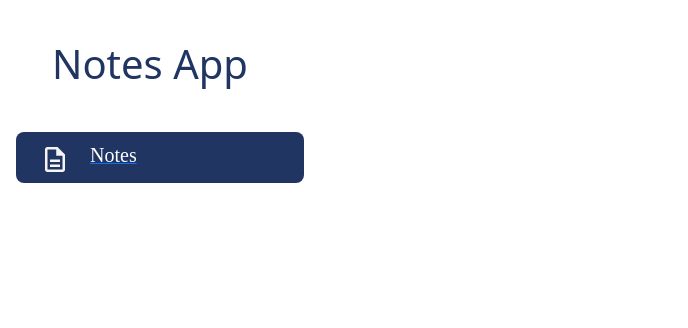
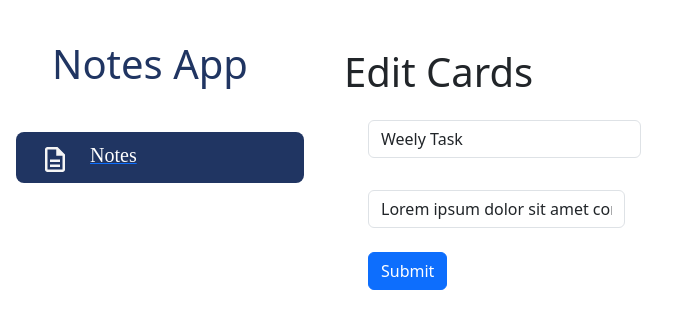
Before and after one commit to SumaiyaBanu15/task-project-2, a React (Vite) app: page /cards/1 in a window 1280 px wide. Before the commit this address had no page. Shown: the top 328 px of the page, without its empty margins (0-688 px from the left). Built offline with nearby package versions, Linux system fonts and the light colour scheme; a web font is replaced by a local one.

Commit message:
Code Updated

```diff
--- a/src/App.jsx
+++ b/src/App.jsx
@@ -1,10 +1,9 @@
-import React,{ useState } from 'react'
+import React from 'react'
 import Sidebar from './components/Sidebar'
 import Content from './components/Content'
-import UserContext,{ UserDataContext } from './components/context/UserContext'
+import Cards from './components/Cards'
+import UserContext  from './components/context/UserContext'
 import { BrowserRouter,Routes,Route } from 'react-router-dom'
-import { useNavigate } from 'react-router-dom'
-
 
 function App() {
 
@@ -18,7 +17,9 @@ function App() {
             </div>
             <div className="col-md-9">
               <Routes>
-                <Route path='/content' element={<UserContext><Content /></UserContext>} />
+                <Route path='content' element ={<UserContext><Content /> </UserContext>} />
+
+                <Route path='cards/:id' element ={<UserContext><Cards /></UserContext>} />
               </Routes>
             </div>
           </div>
--- /dev/null
+++ b/src/components/Cards.jsx
@@ -0,0 +1,104 @@
+import React,{ useContext, useEffect, useState} from 'react'
+import Container from "react-bootstrap/Container";
+import Row from "react-bootstrap/Row";
+import Col from "react-bootstrap/Col";
+import Card from 'react-bootstrap/Card';
+import { UserDataContext } from './context/UserContext';
+import { useParams, useNavigate } from 'react-router-dom';
+import { FormControl } from 'react-bootstrap';
+import Button from 'react-bootstrap/Button';
+import Form from 'react-bootstrap/Form';
+import { Formik } from 'formik';
+import * as Yup from 'yup';
+
+function Cards() {
+
+const params = useParams()
+const {data,setData} = useContext(UserDataContext)
+const [initialValue,setInitialValue] = useState({
+    title:"",
+    body:""
+  })
+const navigate = useNavigate()
+
+const UserSchema = Yup.object().shape({
+  title:Yup.string(),
+  body:Yup.string()
+})
+
+const getData =(index)=>{
+  let newValues = {...initialValue}
+  newValues.title = data[index].title
+  newValues.body = data[index].body
+  console.log(newValues)
+  setInitialValue(newValues)
+}
+
+useEffect(()=>{
+  const id = Number(params.id);
+  if(id >= 0 && id <data.length)
+  {
+    getData(id)
+  }
+  else{
+    navigate('content')
+  }
+},[params.id, data])
+
+return <div className='row-cards'>
+<Container>
+<Row>
+<Col>
+    <div className='d-flex flex-column gap-2 mt-5'>
+    <h1> Edit Cards </h1>
+    </div>
+</Col>
+</Row>
+
+<Row>
+<Col>
+  <div className='d-flex gap-2 p-2 mt-2 '>
+  <Formik
+    initialValues={initialValue}
+    validationSchema={UserSchema}
+    enableReinitialize={true}
+    onSubmit={(values)=>{
+    let newArray = [...data]
+    newArray.splice(params.id,1,values)
+    // newArray.splice(params.id,1,values)
+    setData(newArray)
+    navigate('/content')
+  }}>
+
+ {({ values,errors,touched,handleBlur,handleSubmit,handleChange})=>(
+  <Form onSubmit={handleSubmit}>
+  <Form.Group className="mb-3">
+  <Card.Title className='ps-3' style={{color:'#203562'}}><FormControl type='text' placeholder='Title' name='title' value={values.title} onBlur={handleBlur} onChange={handleChange} />
+  {errors.title && touched.title ? <div style={{color:"red"}}>{errors.title}</div>:null}
+
+  </Card.Title>
+  </Form.Group>
+
+  <Form.Group className="mb-3">
+  <Card.Body className='p-3 mb-5' style={{color:'#4B649A'}}>
+  <FormControl type="text" placeholder='| Take a note...' name='body' value={values.body} onBlur={handleBlur} onChange={handleChange}/>
+  {errors.body && touched.body ? <div style={{color:"red"}}>{errors.body}</div>:null}
+  <br />
+  <Button variant="primary" type='submit'>
+  Submit
+  </Button>
+  </Card.Body>
+  </Form.Group>
+  </Form>
+  )}
+
+</Formik>
+</div>
+</Col>
+</Row>
+</Container>
+
+  </div>
+}
+
+export default Cards
--- a/src/components/Content.jsx
+++ b/src/components/Content.jsx
@@ -1,17 +1,33 @@
 import React,{ useContext } from 'react'
-import UserContext,{ UserDataContext } from './context/UserContext'
+import { UserDataContext } from './context/UserContext'
 import Card from 'react-bootstrap/Card';
 import Container from "react-bootstrap/Container";
 import Row from "react-bootstrap/Row";
 import Col from "react-bootstrap/Col";
 import { useNavigate } from 'react-router-dom';
 import { FormControl } from 'react-bootstrap';
+import Button from 'react-bootstrap/Button';
+import Form from 'react-bootstrap/Form';
+import { Formik } from 'formik';
+import * as Yup from 'yup';
 
 
 function Content() {
-
   const {data,setData} = useContext(UserDataContext)
   const navigate = useNavigate()
+
+  let handleDelete = (index)=>{
+    let newData = [...data]
+    newData.splice(index,1)
+    setData(newData)
+
+}
+
+  const UserSchema = Yup.object().shape({
+    title:Yup.string(),
+    body:Yup.string()
+  })
+
   return <>
   <div className='p-4 container-fluid' style={{backgroundColor:'#E3E8F8'}}>
   <Container>
@@ -19,15 +35,47 @@ function Content() {
       <Col>
       <Card className='cards'>
         <Card.Title className='p-3 mt-2' style={{color:'#203562'}}> Add a Note </Card.Title>
-        <Card.Title className='ps-3' style={{color:'#203562'}}> Title </Card.Title>
+        <Formik initialValues={{
+          title:'',
+          body:''
+        }}
+        validationSchema={UserSchema}
+        onSubmit={(values)=>{
+          let newArray = [...data]
+          newArray.push(values)
+          setData(newArray)
 
+        }}>
+
+        {({ errors,touched,handleBlur,handleSubmit,handleChange})=>(
+        <Form onSubmit={handleSubmit}>
+        <Form.Group className="mb-3">
+        <Card.Title className='ps-3' style={{color:'#203562'}}><FormControl type='text' placeholder='Title' name='title' onBlur={handleBlur} onChange={handleChange} />
+        {errors.title && touched.title ? <div style={{color:"red"}}>{errors.title}</div>:null}
+
+        </Card.Title>
+        </Form.Group>
+
+        <Form.Group className="mb-3">
         <Card.Body className='p-3 mb-5' style={{color:'#4B649A'}}>
-          <Form><FormControl type="text" placeholder='| Take a note...'>  </FormControl> </Form> </Card.Body>
+        <FormControl type="text" placeholder='| Take a note...' name='body' onBlur={handleBlur} onChange={handleChange}/>
+        {errors.body && touched.body ? <div style={{color:"red"}}>{errors.body}</div>:null}
+        <br />
+          <Button variant="primary" type='submit'>
+          Submit
+        </Button>
+        </Card.Body>
+        </Form.Group>
+          </Form>
+        )}
+          </Formik>
       </Card>
       </Col>
     </Row>
+
     <Row>
     <Col>
+    <div className='row-cards'>
     <div className='d-flex flex-column gap-2 mt-5'>
     <div>
     <img src='/Icons/description.svg' /> &nbsp;
@@ -37,31 +85,36 @@ function Content() {
     <span> Recently viewed</span>
     </div>
     </div>
+    </div>
     </Col>
     </Row>
+
     <Row>
     <Col>
-  <div className='d-flex gap-2 p-2 mt-2 '>
+    <div className='d-flex gap-2 p-2 mt-2 cardConatiner'>
     {
-    data.map((e,i)=> {
-      return (
-      <Card className='contentCards' key={i}>
+    data.map((e,index)=> {
+      return <div className='cardsGroup' key={index}>
+      <Card className='contentCards'>
         <Card.Title className='ps-3 pt-2 d-flex imgTitle' style={{color:'#203562'}}>{e.title}
         <div className='images'>
-         <img src='/Icons/edit.svg' /> &nbsp;
-         <img src='/Icons/delete.svg' />
+            <div className='edit-Card'>
+            <img src='/Icons/edit.svg' onClick={()=>{
+              navigate(`/cards/${index}`)
+            }} /> &nbsp;
+            </div>
+            <div className='delete-Card'>
+            <img src='/Icons/delete.svg' onClick={()=>handleDelete(index)} />
+            </div>
         </div>
         </Card.Title>
         <Card.Body>
         <Card.Text>
         {e.body}
         </Card.Text>
-            <Card.Text style={{color:'#000000'}}>
-              {e.time}
-            </Card.Text>
         </Card.Body>
       </Card>
-      )
+      </div>
     })
   }
   </div>
--- a/src/components/Sidebar.jsx
+++ b/src/components/Sidebar.jsx
@@ -11,7 +11,7 @@ return <>
     <img className='pt-1' src='/Icons/description-white.svg' alt='Notes Icon' width='30px' height='35px'/>
     <div>
       <Link to ='/content'>
-    <span className='p-1 fontSize' style={{color:'white', textDecoration:'none'}}>Notes</span>
+    <span className='p-1 fontSize'>Notes</span>
      </Link>
     </div>
     </div>
--- a/src/components/context/UserContext.jsx
+++ b/src/components/context/UserContext.jsx
@@ -5,23 +5,15 @@ function UserContext({children}) {
     const [data,setData] = useState([
         {
             title:'Feedbacks',
-            body:'Lorem ipsum dolor sit amet consectetur. Sollicitudin enim risus ut vestibulum morbi tellus sit ac. Fames auctor quisque et aliquam maecenas sed at vitae facilisis. .',
-            time:'5 days ago'
+            body:'Lorem ipsum dolor sit amet consectetur. Sollicitudin enim risus ut vestibulum morbi tellus sit ac. Fames auctor quisque et aliquam maecenas sed at vitae facilisis. .'
         },
         {
             title:'Weely Task',
-            body:'Lorem ipsum dolor sit amet consectetur. Sollicitudin enim risus ut vestibulum morbi tellus sit ac. Fames auctor quisque et aliquam maecenas sed at vitae facilisis. .',
-            time:'2 weeks ago'
+            body:'Lorem ipsum dolor sit amet consectetur. Sollicitudin enim risus ut vestibulum morbi tellus sit ac. Fames auctor quisque et aliquam maecenas sed at vitae facilisis. .'
         },
         {
             title:'Lyrics',
-            body:'Lorem ipsum dolor sit amet consectetur. Sollicitudin enim risus ut vestibulum morbi tellus sit ac. Fames auctor quisque et aliquam maecenas sed at vitae facilisis. .',
-            time:'3 weeks ago'
-        },
-        {
-            title:'Lorem',
-            body:'Lorem ipsum dolor sit amet consectetur. Sollicitudin enim risus ut vestibulum morbi tellus sit ac. Fames auctor quisque et aliquam maecenas sed at vitae facilisis. .',
-            time:'2 days ago'
+            body:'Lorem ipsum dolor sit amet consectetur. Sollicitudin enim risus ut vestibulum morbi tellus sit ac. Fames auctor quisque et aliquam maecenas sed at vitae facilisis. .'
         }
     ])
   return <UserDataContext.Provider value={{data,setData}}>
--- a/src/index.css
+++ b/src/index.css
@@ -4,6 +4,12 @@
 }
 .fontSize{
     font-size: 20px;
+    color: white;
+    text-decoration: none;
+}
+.cardContainer{
+    max-height: 400px;
+    overflow-y: auto;
 }
 .cards{
     border-radius: 15px;
@@ -14,9 +20,17 @@
     font-weight:500;
 }
 .imgTitle{
-    gap:65px;
+    justify-content: space-between;
 }
 .contentCards{
     border-radius: 25px;
     box-shadow:0 0 10px rgb(166, 157, 184);
+    height:200px;
+    overflow: auto;
+    margin-bottom: 20px;
 }
+.images{
+    display:flex;
+    margin-right: 20px;
+
+}
```
Also changed, not shown: src/components/Edit.jsx (added, +29 -0 lines). Lines whose indentation alone changed are shown as unchanged.
